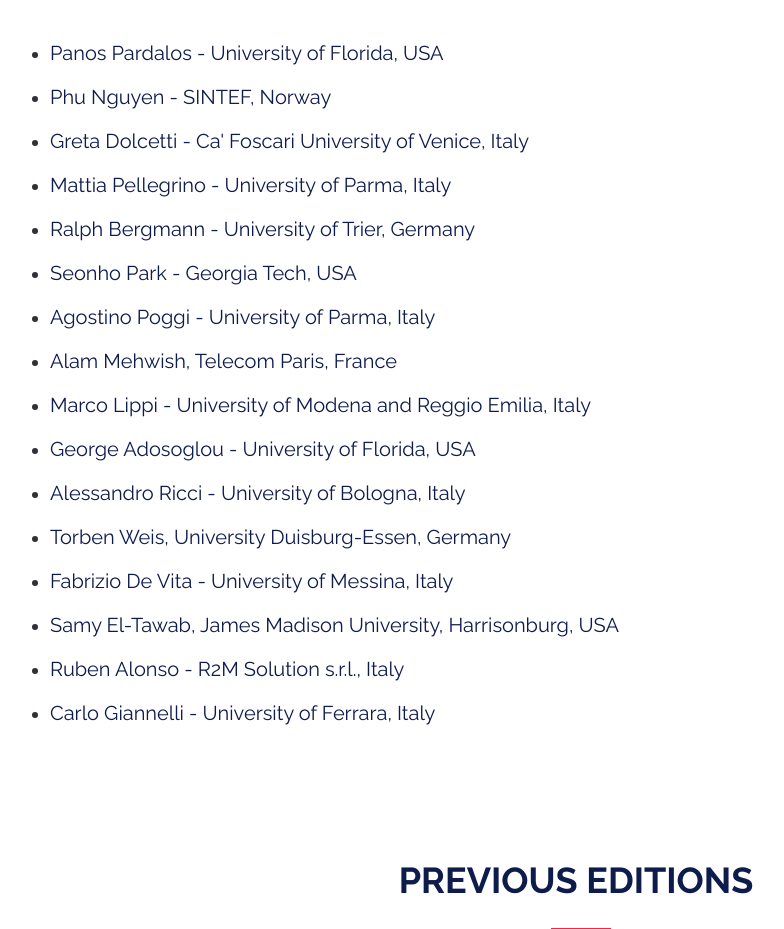
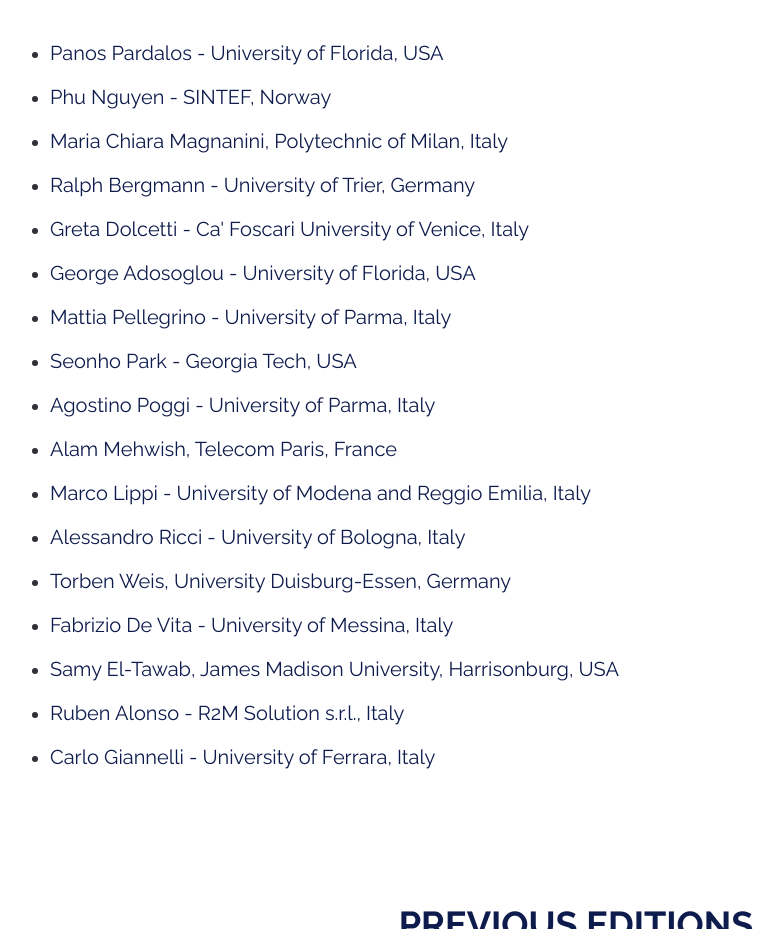
Before and after one commit to AI4DTCP/ai4dtcp.github.io, a plain HTML site: page index.html in a window 1280 px wide. Shown: the part 5585-6514 px from the top of the page, without its empty margins (64-848 px from the left). Drawn offline with nearby package versions, Linux system fonts and the light colour scheme.

Commit message:
Update index.html

```diff
--- a/index.html
+++ b/index.html
@@ -333,14 +333,15 @@ Digital Twin and cyber-physical systems can be enhanced with AI in several ways
 			  <ul>
 			<li><h5>Panos Pardalos - University of Florida, USA</h5></li>
 			<li><h5>Phu Nguyen - SINTEF, Norway </h5></li>
+			<li><h5>Maria Chiara Magnanini, Polytechnic of Milan, Italy </h5></li>
+			<li><h5>Ralph Bergmann - University of Trier, Germany  </h5></li>
 			<li><h5>Greta Dolcetti - Ca' Foscari University of Venice, Italy</h5></li>
+			<li><h5>George Adosoglou - University of Florida, USA</h5></li>
 			<li><h5>Mattia Pellegrino - University of Parma, Italy</h5></li>
-			<li><h5>Ralph Bergmann - University of Trier, Germany  </h5></li>
 			<li><h5>Seonho Park - Georgia Tech, USA</h5></li>
 			<li><h5>Agostino Poggi - University of Parma, Italy</h5></li>
 			<li><h5>Alam Mehwish, Telecom Paris, France</h5></li>
 			<li><h5>Marco Lippi - University of Modena and Reggio Emilia, Italy</h5></li>
-			<li><h5>George Adosoglou - University of Florida, USA</h5></li>
 			<li><h5>Alessandro Ricci - University of Bologna, Italy</h5></li>
 		        <li><h5>Torben Weis, University Duisburg-Essen, Germany</h5></li>
 			<li><h5>Fabrizio De Vita - University of Messina, Italy</h5></li>
```
